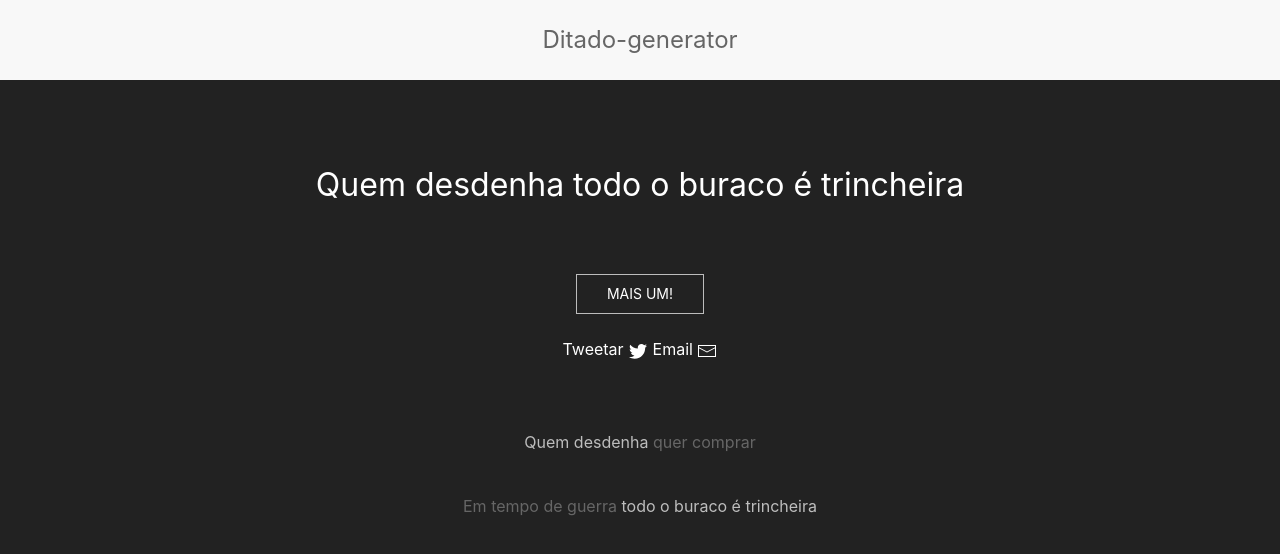
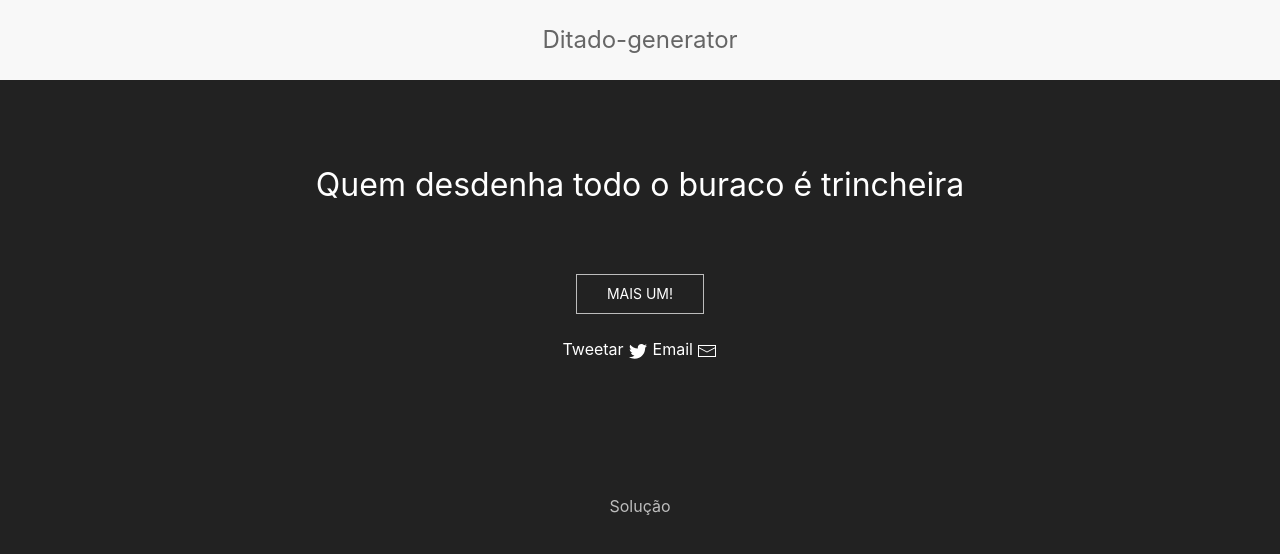
Before and after one commit to henriquetguedes/DITADOgenerator, a plain HTML site: page index.html in a window 1280 px wide. Drawn offline with Linux system fonts and the light colour scheme; no server answers.

Commit message:
solution hidden

```diff
--- a/index.html
+++ b/index.html
@@ -46,11 +46,11 @@
     </div>
 
     <div style="width: 90vw; margin: auto" , class="uk-text-center">
-        <p class="uk-light" style="display: inline-block" id="pt1pr"></p>
-        <p style="display: inline-block" id="pt2pr"></p>
-        <br>
-        <p style="display: inline-block" id="pt1sn"></p>
-        <p class="uk-light" style="display: inline-block" id="pt2sn"></p>
+        <p class="uk-light" style="display: inline-block; visibility: hidden" id="pt1pr"></p>
+        <p style="display: inline-block; visibility: hidden" id="pt2pr"></p>
+        <p class="uk-light" id="solu" onclick="mostrar()">Solução</p>
+        <p style="display: inline-block; visibility: hidden" id="pt1sn"></p>
+        <p class="uk-light" style="display: inline-block; visibility: hidden" id="pt2sn"></p>
     </div>
 </body>
 
@@ -96,7 +96,22 @@
         document.getElementById("pt2pr").innerHTML = pt2[num1].texto;
         document.getElementById("pt1sn").innerHTML = pt1[num2].texto;
         document.getElementById("pt2sn").innerHTML = pt2[num2].texto;
-    }
+
+        document.getElementById("pt1pr").style.visibility = "hidden";
+        document.getElementById("pt2pr").style.visibility = "hidden";
+        document.getElementById("pt1sn").style.visibility = "hidden";
+        document.getElementById("pt2sn").style.visibility = "hidden";
+        document.getElementById("solu").style.visibility = "visible";
+
+    };
+
+    function mostrar(){
+        document.getElementById("pt1pr").style.visibility = "visible";
+        document.getElementById("pt2pr").style.visibility = "visible";
+        document.getElementById("pt1sn").style.visibility = "visible";
+        document.getElementById("pt2sn").style.visibility = "visible";
+        document.getElementById("solu").style.visibility = "hidden";
+    };
 </script>
 
 </html>
```
Also changed, not shown: 1 other file.
